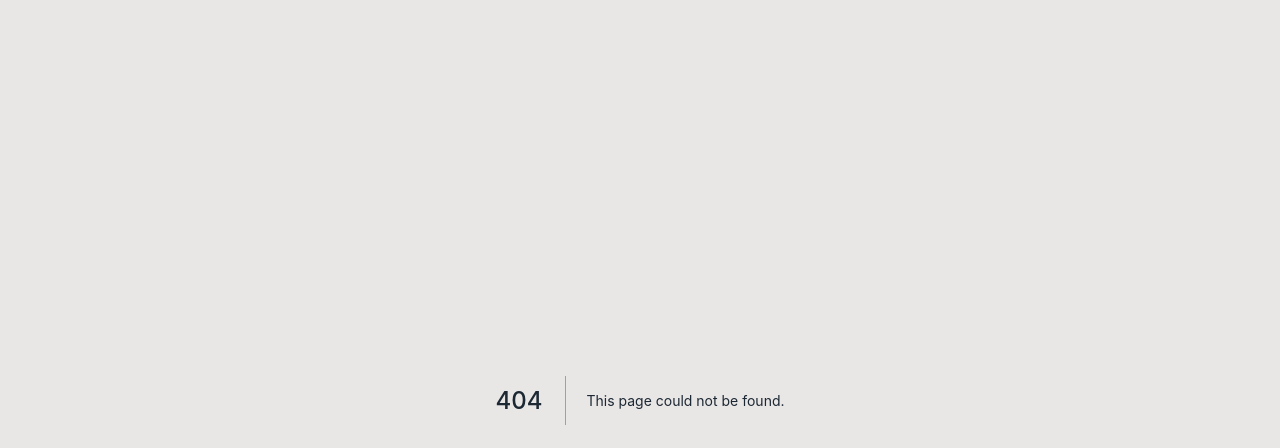
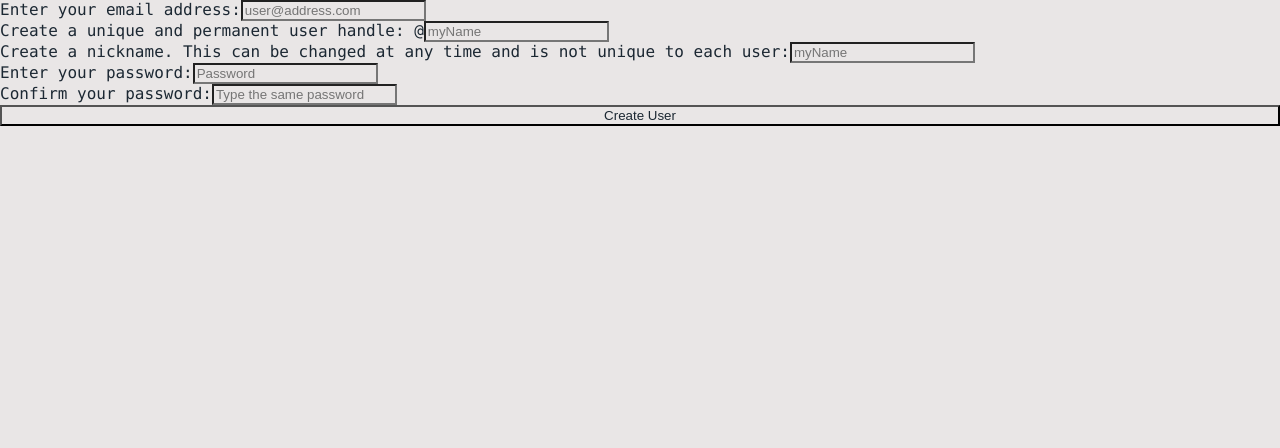
Before and after one commit to cflatts/flatterer-next, a Next.js app: page /create in a window 1280 px wide. Before the commit this address had no page. Shown: the top 448 px of the page. Built offline with nearby package versions, Linux system fonts and the light colour scheme.

Commit message:
Create basic user creation interface

```diff
--- /dev/null
+++ b/pages/api/create.ts
@@ -0,0 +1,13 @@
+import type { NextApiRequest, NextApiResponse } from "next";
+
+type LoginData = {
+    name: string;
+    password: string;
+};
+
+export default function handler(
+    req: NextApiRequest,
+    res: NextApiResponse<LoginData>
+) {
+    res.status(200);
+}
--- /dev/null
+++ b/pages/create.tsx
@@ -0,0 +1,57 @@
+import type { NextPage } from "next";
+import styles from "../styles/CreateUser.module.css";
+
+const CreateUser: NextPage = () => {
+    return(
+        <form className={styles.create_user_form} action="/api/create" method="post">
+            <label>Enter your email address:
+                <input
+                    className="create_user_email_input"
+                    name="create_user_identifier_input"
+                    type="text"
+                    placeholder="user@address.com"
+                    required />
+            </label>
+
+            <label>Create a unique and permanent user handle:
+                @
+                <input
+                    className="create_user_handle_input"
+                    name="create_user_handle_input"
+                    type="text"
+                    placeholder="myName"
+                    required />
+            </label>
+
+            <label>Create a nickname. This can be changed at any time and is not unique to each user:
+                <input
+                    className="create_user_nickname_input"
+                    name="create_user_nickname_input"
+                    type="text"
+                    placeholder="myName"
+                    required />
+            </label>
+
+            <label>Enter your password:
+                <input
+                    className="create_user_password_input"
+                    name="create_user_password_input"
+                    type="password"
+                    placeholder="Password"
+                    required />
+            </label>
+
+            <label>Confirm your password:
+                <input
+                    className="create_user_password_input"
+                    name="create_user_password_input"
+                    type="password"
+                    placeholder="Type the same password"
+                    required />
+            </label>
+            <button type="submit" className="login_submit_button">Create User</button>
+        </form>
+    )
+}
+
+export default CreateUser;
--- /dev/null
+++ b/styles/CreateUser.module.css
@@ -0,0 +1,4 @@
+.create_user_form {
+    display: flex;
+    flex-direction: column;
+}
```
Also changed, not shown: styles/Home.module.css (added).
